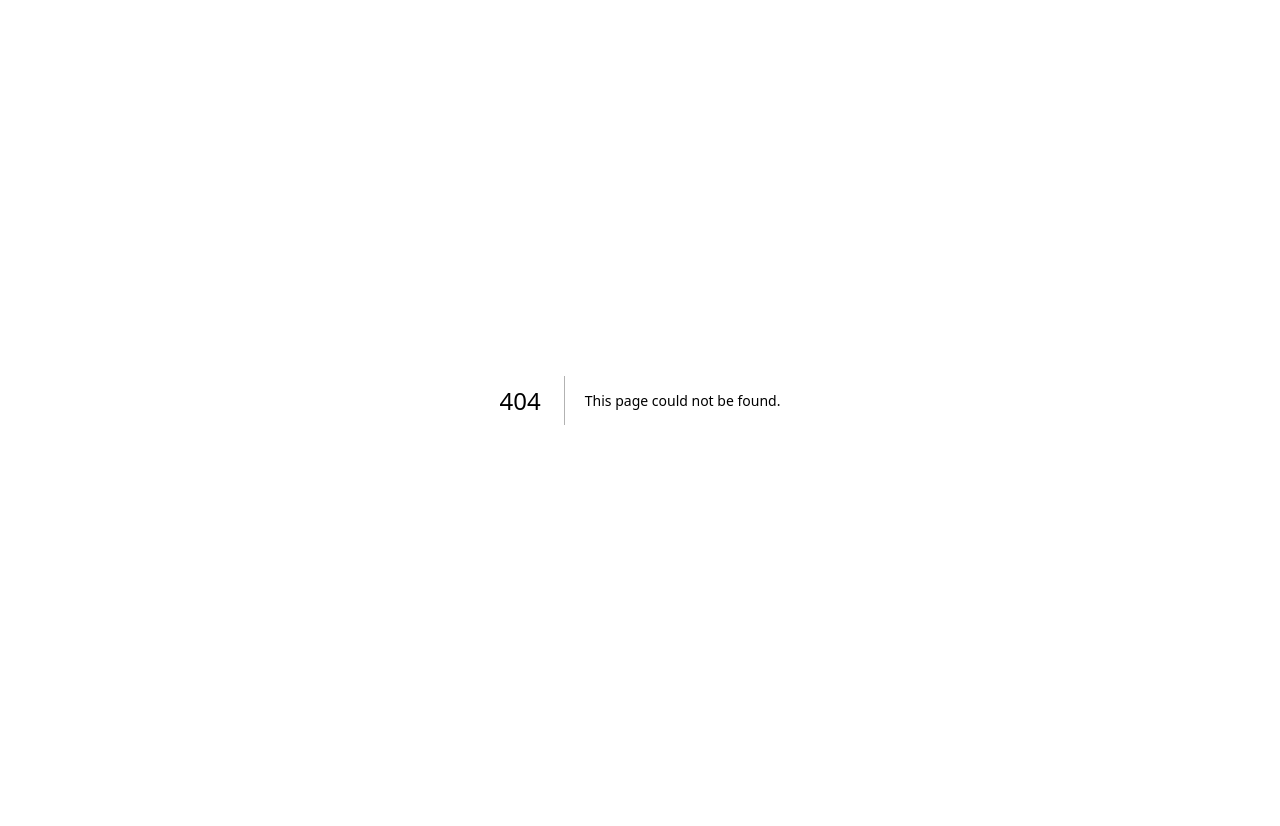
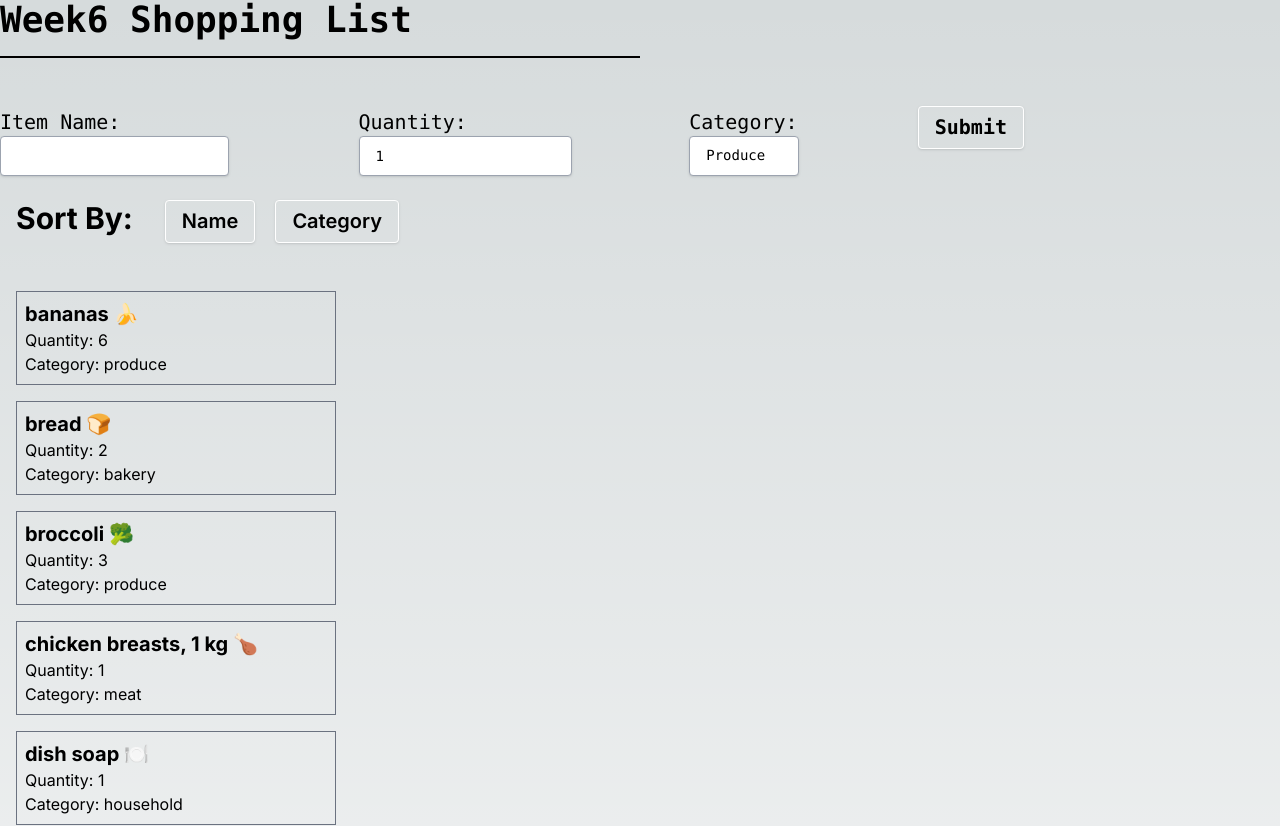
Before and after one commit to ZackariaOsman/cprg306-a, a Next.js app: page /week7 in a window 1280 px wide. Before the commit this address had no page. Shown: the top 826 px of the page. Before the commit the page ends 800 px from the top, so only its background shows below. Built offline with nearby package versions, Linux system fonts and the light colour scheme.

Commit message:
Week 7 Set Up

```diff
--- a/app/page.js
+++ b/app/page.js
@@ -29,6 +29,15 @@ export default function Home() {
         <div>
           <Link href = "/week6">week6</Link>
         </div>
+        <div>
+          <Link href = "/week7">week7</Link>
+        </div>
+        <div>
+          <Link href = "/week8">week8</Link>
+        </div>
+        <div>
+          <Link href = "/week9">week9</Link>
+        </div>
       </div>
     </main>
 
--- /dev/null
+++ b/app/week7/Item-List.js
@@ -0,0 +1,38 @@
+'use client';
+import {useState} from 'react';
+import { ItemCard } from "./Item.js";
+
+
+
+export function ItemList({items}){
+  const [sortBy, setSortBy] = useState('name');
+
+  let sortedItems = [...items];
+
+  if (sortBy == 'name'){
+    sortedItems.sort((a, b) => (a.name > b.name) ? 1 : -1)
+  }
+  else if (sortBy == 'category'){
+    sortedItems.sort((a, b) => (a.category > b.category) ? 1 : -1)
+  }
+
+
+  return(
+    <div>
+      <div className="flex justify-between">
+        <div className="flex">
+          <h2 className=" ml-4 text-3xl font-bold">Sort By: </h2>
+          <div className=" justify-between">
+          <button class=" mb-8 ml-8 mr-5 text-xl bg-transparent hover:bg-white text-black font-semibold hover:text-black py-2 px-4 border border-white hover:border-transparent rounded shadow leading-tight focus:outline-none focus:shadow-outline" onClick={() => setSortBy('name')}>Name</button>
+          <button class=" text-xl bg-transparent hover:bg-white text-black font-semibold hover:text-black py-2 px-4 border border-white hover:border-transparent rounded shadow leading-tight focus:outline-none focus:shadow-outline" onClick={() => setSortBy('category')}>Category</button>
+          </div>
+        </div>
+      </div>
+      <div className="flex-col justify-between">
+        {sortedItems.map((item) => (
+          <ItemCard key={item.id} name={item.name} quantity={item.quantity} category={item.category} />
+        ))}
+      </div>
+    </div>
+  );
+}
--- /dev/null
+++ b/app/week7/Item.js
@@ -0,0 +1,12 @@
+import { ItemList } from "./Item-List";
+
+export function ItemCard({name, quantity, category}){
+    return(
+    <div className="border border-gray-500 bg-white-800 w-full max-w-xs m-4 p-2 text-black-500 ">
+      <h3 className="text-xl font-bold">{name}</h3>
+      <p>Quantity: {quantity}</p>
+      <p>Category: {category}</p>
+    </div>
+    );
+
+}
--- /dev/null
+++ b/app/week7/items.json
@@ -0,0 +1,74 @@
+[
+    {
+      "id": "1h2GJKH12gkHG31h1H",
+      "name": "milk, 4 L 🥛",
+      "quantity": 1,
+      "category": "dairy"
+    },
+    {
+      "id": "2KJH3k2j3H1k2J3K1H",
+      "name": "bread 🍞",
+      "quantity": 2,
+      "category": "bakery"
+    },
+    {
+      "id": "3h2KJH3k2j3H1k2J3",
+      "name": "eggs, dozen 🥚",
+      "quantity": 2,
+      "category": "dairy"
+    },
+    {
+      "id": "4k2J3K1H2GJKH12gk",
+      "name": "bananas 🍌",
+      "quantity": 6,
+      "category": "produce"
+    },
+    {
+      "id": "5H1h1H2KJH3k2j3H",
+      "name": "broccoli 🥦",
+      "quantity": 3,
+      "category": "produce"
+    },
+    {
+      "id": "6H1k2J3K1H2GJKH1",
+      "name": "chicken breasts, 1 kg 🍗",
+      "quantity": 1,
+      "category": "meat"
+    },
+    {
+      "id": "7gkHG31h1H2KJH3k",
+      "name": "pasta sauce 🍝",
+      "quantity": 3,
+      "category": "canned goods"
+    },
+    {
+      "id": "8j3H1k2J3K1H2GJK",
+      "name": "spaghetti, 454 g 🍝",
+      "quantity": 2,
+      "category": "dry goods"
+    },
+    {
+      "id": "9H12gkHG31h1H2KJ",
+      "name": "toilet paper, 12 pack 🧻",
+      "quantity": 1,
+      "category": "household"
+    },
+    {
+      "id": "10H3k2j3H1k2J3K1",
+      "name": "paper towels, 6 pack",
+      "quantity": 1,
+      "category": "household"
+    },
+    {
+      "id": "11k2J3K1H2GJKH12",
+      "name": "dish soap 🍽️",
+      "quantity": 1,
+      "category": "household"
+    },
+    {
+      "id": "12GJKH12gkHG31h1",
+      "name": "hand soap 🧼",
+      "quantity": 4,
+      "category": "household"
+    }
+  ]
--- /dev/null
+++ b/app/week7/new-item.js
@@ -0,0 +1,75 @@
+'use client';
+import {useState} from 'react';
+
+
+export default function NewItem({onAddItem}) {
+
+    const [name, setName] = useState("");
+    const [quantity, setQuantity] = useState(1);
+    const [category, setCategory] = useState('produce');
+
+
+    const handleSubmit = (e) => {
+        e.preventDefault();
+        const newItem = { name, quantity, category };
+        onAddItem(newItem);
+        setName('');
+        setQuantity(1);
+        setCategory('produce');
+    };
+
+
+    return(
+        <main>
+            <div class="z-10 max-w-5xl w-full items-center font-mono text-sm">
+                <form className='flex justify-between' onSubmit={handleSubmit}>
+
+                    {/**Item Name**/}
+                    <div className='mt-2.5'>
+                        <label htmlFor="itemName" className='text-xl'>Item Name: </label>
+                        <input id="itemName" className='h-10 w-30 appearance-none bg-white border border-gray-400 hover:border-gray-500 px-4 py-2 pr-8 rounded shadow leading-tight focus:outline-none focus:shadow-outline'
+                            type="text"
+                            required
+                            value={name}
+                            onChange={(e) => setName(e.target.value)}
+                            name="itemName"
+                        />
+                    </div>
+
+                    {/**Quantity**/}
+                    <div className='mt-2.5'>
+                        <label htmlFor="itemQuantity" className='text-xl'>Quantity: </label>
+                        <input id="itemQuantity" className='h-10 appearance-none bg-white border border-gray-400 hover:border-gray-500 px-4 py-2 rounded shadow leading-tight focus:outline-none focus:shadow-outline'
+                            type="number"
+                            required
+                            value={quantity}
+                            onChange={(e) => setQuantity(e.target.value)}
+                            name="itemQuantity"
+                        />
+                    </div>
+
+                    {/**Category**/}
+                    <div className='mt-2.5'>
+                        <label htmlFor="itemCategory" className='text-xl'>Category: </label>
+                        <select id="itemCategory" className='gap-10 h-10 appearance-none w-25 bg-white border border-gray-400 hover:border-gray-500 px-4 py-2 pr-8 rounded shadow leading-tight focus:outline-none focus:shadow-outline'
+                            value={category}
+                            onChange={(e) => setCategory(e.target.value)}
+                        >
+                            <option value="produce">Produce</option>
+                            <option value="dairy">Dairy</option>
+                            <option value="meat">Meat</option>
+                            <option value="frozen">Frozen</option>
+                            <option value="other">Other</option>
+                        </select>
+                    </div>
+
+                    {/**Submit Button**/}
+                    <div>
+                        <button className='mt-2 text-xl bg-transparent hover:bg-white text-black font-semibold hover:text-black py-2 px-4 border border-white hover:border-transparent rounded shadow leading-tight focus:outline-none focus:shadow-outline'>Submit</button>
+                    </div>
+
+                </form>
+            </div>
+        </main>
+    );
+};
--- /dev/null
+++ b/app/week7/page.js
@@ -0,0 +1,36 @@
+'use client';
+import {useState} from 'react';
+import Link from "next/link";
+import { ItemList } from "./Item-List";
+import ItemCard from "./Item";
+import NewItem from "./new-item";
+import itemsData from './items.json';
+
+
+export default function Week6() {
+    const [items, setItems] = useState(itemsData);
+
+    const handleAddItem = (newItem) => {
+        setItems(prevItems => [...prevItems, newItem]);
+      };
+
+    return(
+        <html lang="en">
+        <head>
+            <title>Week6</title>
+        </head>
+        <body>
+            <main>
+            <div class="z-10 max-w-5xl w-full items-center justify-between font-mono text-sm">
+                <h1 class="text-4xl font-bold">Week6 Shopping List</h1>
+            </div>
+            <hr className="border-t-2 border-black my-4 w-1/2"></hr>
+            <br />
+            <NewItem onAddItem={handleAddItem} />
+            <br />
+            <ItemList items={items} />
+            </main>
+        </body>
+    </html>
+    )
+};
```
